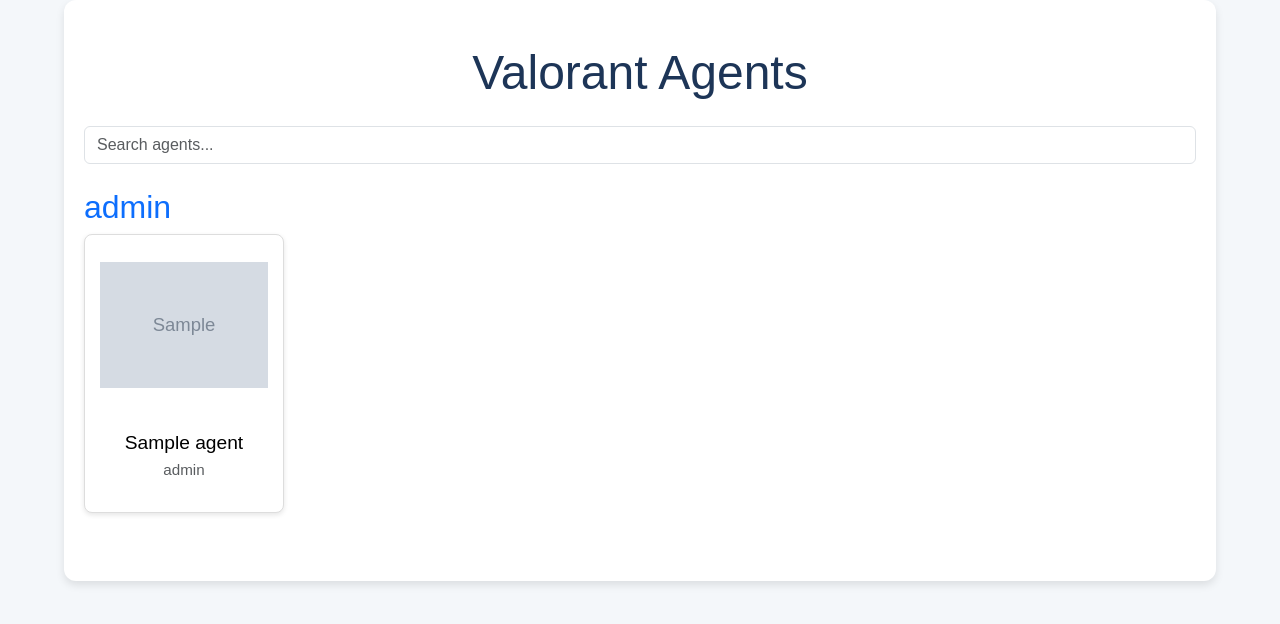
After one commit to staten-island-tech/flask-api-project-Axronl7, a Flask app: template templates/agent.html in a window 1280 px wide. The commit adds this page. Shown: the top 624 px of the page. Run offline with Flask 3, Linux system fonts and the light colour scheme; the template is opened without the code that fills it: most values are stand-ins (such as "Sample title", 1, 10 or a date in 2020); grey boxes marked "Sample" are stand-in pictures.

Commit message:
breh it broke

```diff
--- a/app.py
+++ b/app.py
@@ -5,60 +5,53 @@ app = Flask(__name__)
 
 @app.route("/")
 def index():
-    # Get the first 150 Pokémon from the API
-    response = requests.get("https://valorant-api.com/v1/agents?limit=150")
-    data = response.json()
-    agent_list = data['results']
+    # Get the list of Valorant agents from the API
+    response = requests.get("https://valorant-api.com/v1/agents?isPlayableCharacter=true")
+    data = response.json()  # Parse JSON response from the API
+    agent_list = data['data']  # Extract the list of agents from the response
 
-    # Create a list to hold Pokémon details
-    agents = []
+    agents = []  # List to store the agents' basic information
+    agents_by_role = {}  # Dictionary to group agents by their role
 
-    for agent in agents_list:
-        # Each Pokémon URL looks like "https://pokeapi.co/api/v2/pokemon/1/"
-        url = agent ['url']
-        parts = url.strip("/").split("/")
-        id = parts[-1]  # The last part is the Pokémon's ID
+    # Loop through each agent in the list
+    for agent in agent_list:
+        role = agent['role']['displayName'] if agent['role'] else "No Role"
+        agent_info = {
+            'name': agent['displayName'],
+            'id': agent['uuid'],  # Unique identifier for the agent
+            'image': agent['displayIcon'],  # Icon image of the agent
+            'role': role
+        }
+        agents.append(agent_info)
 
-        # Create an image URL using the Pokémon's ID
-        image_url = f"https://raw.githubusercontent.com/PokeAPI/sprites/master/sprites/pokemon/{id}.png"
+        # Group agents by their role
+        if role not in agents_by_role:
+            agents_by_role[role] = []
+        agents_by_role[role].append(agent_info)
 
-        agents.append({
-            'name': agent['name'].capitalize(),
-            'id': id,
-            'image': image_url
-        })
+    return render_template("index.html", agents=agents, agents_by_role=agents_by_role)
 
-    # Send the Pokémon list to the index.html page
-    return render_template("index.html", agents=agents)
 
-# New route: When a user clicks a Pokémon card, this page shows more details and a stats chart
-@app.route("/pokemon/<int:id>")
-def agent_detail(id):
-    # Get detailed info for the Pokémon using its id
-    response = requests.get(f"https://pokeapi.co/api/v2/pokemon/{id}")
-    data = response.json()
+@app.route("/agent/<uuid>")
+def agent_detail(uuid):
+    # Get detailed information for a specific agent using UUID
+    response = requests.get(f"https://valorant-api.com/v1/agents/{uuid}")
+    data = response.json()  # Parse JSON response
+    agent = data['data']
 
-    # Extract extra details like types, height, and weight
-    types = [t['type']['name'] for t in data['types']]
-    ability = data.get('ability')
-    weight = data.get('weight')
-    name = data.get('name').capitalize()
-    image_url = f"https://raw.githubusercontent.com/PokeAPI/sprites/master/sprites/pokemon/{id}.png"
-
-    # Extract base stats for the chart (e.g., hp, attack, defense, etc.)
-    stat_names = [stat['stat']['name'] for stat in data['stats']]
-    stat_values = [stat['base_stat'] for stat in data['stats']]
-
-    # Send all details to the pokemon.html template
+    # Pass agent details to the template
     return render_template("agent.html", agent={
-        'name': name,
-        'id': id,
-        'image': image_url,
-        'types': types,
-        'height': height,
-        'weight': weight,
-        'stat_names': stat_names,
-        'stat_values': stat_values
+        'name': agent['displayName'],
+        'description': agent['description'],
+        'image': agent['fullPortrait'],  # Full portrait image for detailed view
+        'role': agent['role']['displayName'] if agent['role'] else "No Role",
+        'abilities': [
+            {
+                'name': ability['displayName'],
+                'description': ability['description'],
+                'icon': ability['displayIcon']
+            } for ability in agent['abilities'] if ability['displayName']  # Skip empty abilities
+        ]
     })
 
 if __name__ == '__main__':
--- a/static/style.css
+++ b/static/style.css
@@ -73,25 +73,219 @@ body {
     color: #555;
     margin-top: 5px;
   }
-
-  /* Pokémon detail page styling */
-  .pokemon-detail {
-    text-align: center;
+  .agent-detail img {
+    max-width: 300px;
+    height: auto;
   }
 
-  .pokemon-detail img {
-    width: 200px;
-    height: auto;
-    margin-bottom: 20px;
+  .abilities {
+    display: flex;
+    flex-wrap: wrap;
+    gap: 20px;
   }
 
-  .pokemon-detail p {
-    font-size: 1.1em;
+  .ability {
+    border: 1px solid #000000;
+    padding: 10px;
+    width: 200px;
   }
 
-  /* Chart container styling */
-  .pokemon-stats {
-    width: 100%;
-    max-width: 600px;
-    margin: 40px auto;
+  .ability-icon {
+    background-color: #060016;
+    width: 40px;
+    height: 40px;
   }
+  body {
+    font-family: Arial, sans-serif;
+    background-color: #f7f7f7;
+    margin: 0;
+    padding: 20px;
+  }
+
+  .container {
+    max-width: 1100px;
+    margin: 0 auto;
+  }
+
+  h1 {
+    text-align: center;
+    margin-bottom: 40px;
+  }
+
+  .agent-grid {
+    display: grid;
+    grid-template-columns: repeat(auto-fill, minmax(180px, 1fr));
+    gap: 20px;
+  }
+
+  .agent-card {
+    background-color: #fff;
+    border: 1px solid #ddd;
+    padding: 15px;
+    text-align: center;
+    text-decoration: none;
+    color: #000;
+    border-radius: 8px;
+    transition: transform 0.2s, box-shadow 0.2s;
+  }
+
+  .agent-card:hover {
+    transform: translateY(-5px);
+    box-shadow: 0 4px 12px rgba(0,0,0,0.1);
+  }
+
+  .agent-card img {
+    max-width: 100%;
+    height: 150px;
+    object-fit: contain;
+  }
+
+  .agent-card h2 {
+    margin: 10px 0 5px;
+    font-size: 1.2em;
+  }
+
+  .agent-card p {
+    font-size: 0.95em;
+    color: #555;
+  }
+  .ability-card {
+    border: 1px solid #ccc;
+    border-radius: 8px;
+    margin-bottom: 10px;
+    padding: 10px;
+    cursor: pointer;
+    transition: background-color 0.3s;
+  }
+
+  .ability-card:hover {
+    background-color: #f9f9f9;
+  }
+
+  .ability-icon {
+    width: 50px;
+    height: 50px;
+    display: block;
+    margin-bottom: 5px;
+  }
+
+  .ability-details {
+    display: none;
+    margin-top: 10px;
+  }
+
+  .ability-card.open .ability-details {
+    display: block;
+  }
+
+
+
+
+
+
+
+/* General Styles */
+body {
+  font-family: 'Arial', sans-serif;
+  background-color: #f4f7fa;
+  margin: 0;
+  padding: 0;
+}
+
+.container {
+  max-width: 1200px;
+  margin: 0 auto;
+  padding: 20px;
+  background-color: white;
+  border-radius: 12px;
+  box-shadow: 0 4px 8px rgba(0, 0, 0, 0.1);
+}
+
+h1 {
+  text-align: center;
+  color: #1d3557;
+  font-size: 3rem;
+  margin-bottom: 2rem;
+}
+
+.agent-detail {
+  display: flex;
+  flex-direction: column;
+  gap: 2rem;
+}
+
+/* Header Section with Agent Info */
+.agent-header {
+  display: flex;
+  align-items: center;
+  justify-content: space-between;
+  gap: 20px;
+}
+
+.agent-img {
+  width: 200px;
+  height: 200px;
+  object-fit: contain;
+  border-radius: 8px;
+  border: 3px solid #1d3557;
+}
+
+.agent-info {
+  flex: 1;
+}
+
+.agent-info p {
+  font-size: 1.2rem;
+  margin: 8px 0;
+}
+
+.agent-info strong {
+  color: #1d3557;
+}
+
+/* Abilities Chart Section */
+.agent-abilities {
+  margin-top: 30px;
+  padding: 30px;
+  background-color: #f1f5f9;
+  border-radius: 8px;
+  box-shadow: 0 4px 8px rgba(0, 0, 0, 0.1);
+}
+
+/* Back Link Styling */
+.back-link {
+  display: block;
+  text-align: center;
+  margin-top: 20px;
+  font-size: 1.2rem;
+  text-decoration: none;
+  color: #0066cc;
+  font-weight: 500;
+}
+
+.back-link:hover {
+  color: #004d99;
+  text-decoration: underline;
+}
+
+/* Responsive Design */
+@media (max-width: 768px) {
+  .agent-header {
+    flex-direction: column;
+    align-items: center;
+  }
+
+  .agent-img {
+    width: 150px;
+    height: 150px;
+  }
+
+  .agent-info {
+    text-align: center;
+    margin-top: 20px;
+  }
+
+  h1 {
+    font-size: 2.5rem;
+  }
+}
--- /dev/null
+++ b/templates/agent.html
@@ -0,0 +1,47 @@
+<!DOCTYPE html>
+<html lang="en">
+<head>
+    <meta charset="UTF-8">
+    <meta name="viewport" content="width=device-width, initial-scale=1.0">
+    <title>Valorant Agents</title>
+    <link href="https://cdn.jsdelivr.net/npm/bootstrap@5.3.0-alpha1/dist/css/bootstrap.min.css" rel="stylesheet" integrity="sha384-KyZXEJv3R7aC4IedQXc6ELf6y/j2pPT7r2AeaY6ZQ/JFF+hbsWGbRKmFZsb7sdre" crossorigin="anonymous">
+    <link rel="stylesheet" href="{{ url_for('static', filename='style.css') }}">
+</head>
+<body>
+  <div class="container">
+    <h1 class="my-4">Valorant Agents</h1>
+    <input type="text" id="searchInput" class="search-bar form-control mb-4" placeholder="Search agents...">
+
+    {% for role, role_agents in agents_by_role.items() %}
+      <div class="role-section mb-5">
+        <h2 class="text-primary">{{ role }}</h2>
+        <div class="agent-grid row row-cols-1 row-cols-md-2 row-cols-lg-3 g-4">
+          {% for agent in role_agents %}
+            <div class="col">
+              <a href="{{ url_for('agent_detail', uuid=agent.id) }}" class="agent-card card text-center" data-name="{{ agent.name | lower }}">
+                <img src="{{ agent.image }}" alt="{{ agent.name }}" class="card-img-top img-fluid mb-3 rounded">
+                <div class="card-body">
+                  <h5 class="card-title">{{ agent.name }}</h5>
+                  <p class="card-text text-muted">{{ agent.role }}</p>
+                </div>
+              </a>
+            </div>
+          {% endfor %}
+        </div>
+      </div>
+    {% endfor %}
+  </div>
+
+  <script src="https://cdn.jsdelivr.net/npm/bootstrap@5.3.0-alpha1/dist/js/bootstrap.bundle.min.js"></script>
+  <script>
+    const searchInput = document.getElementById('searchInput');
+    searchInput.addEventListener('input', function () {
+      const query = this.value.toLowerCase();
+      document.querySelectorAll('.agent-card').forEach(card => {
+        const name = card.getAttribute('data-name');
+        card.classList.toggle('hidden', !name.includes(query));
+      });
+    });
+  </script>
+</body>
+</html>
```
Also changed, not shown: templates/index.html (+57 -22 lines), templates/pokemon.html (deleted, +0 -59 lines), templates/valorant.html (deleted).
